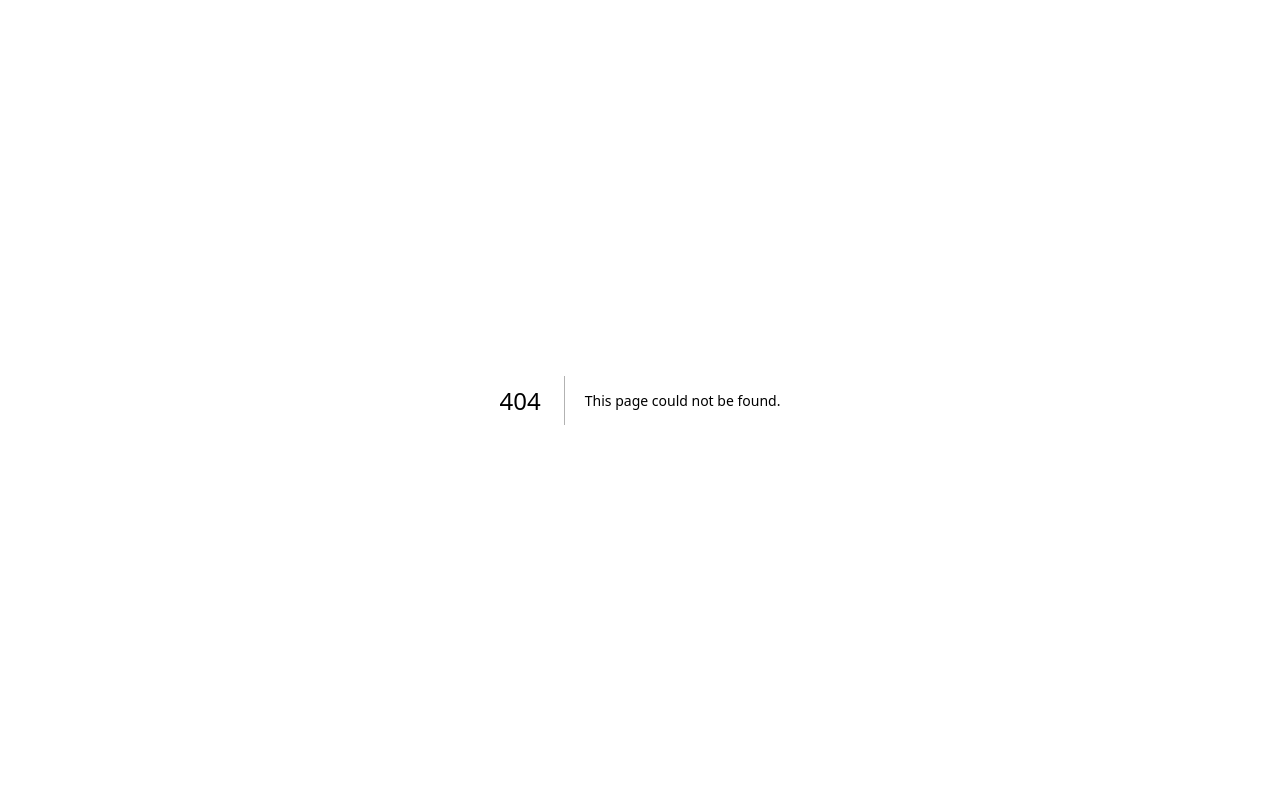
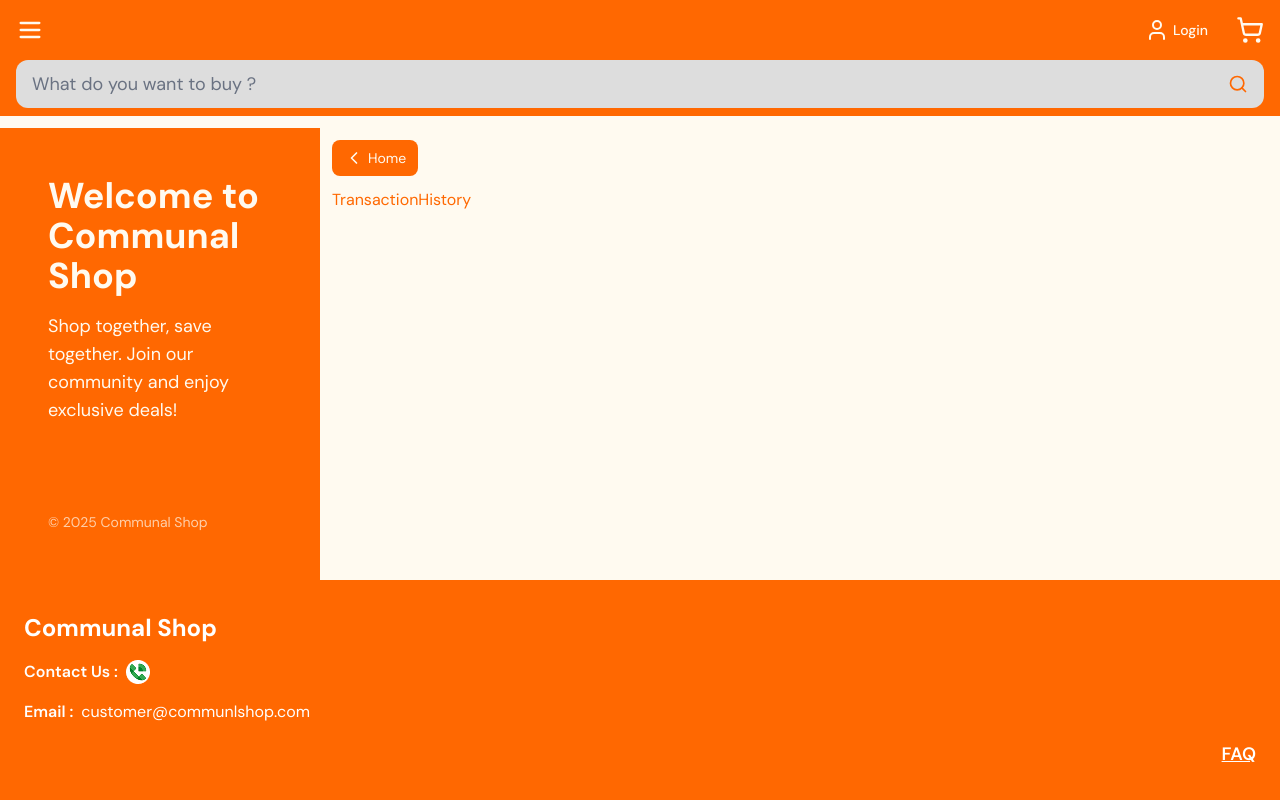
Before and after one commit to Communal/Communal-shop, a Next.js app: page /transaction-history in a window 1280 px wide. Before the commit this address had no page. Built offline with nearby package versions, Linux system fonts and the light colour scheme.

Commit message:
transaction page not done

```diff
--- /dev/null
+++ b/src/app/(auth)/transaction-history/page.jsx
@@ -0,0 +1,13 @@
+import React from "react";
+import BackHome from "@/components/Home";
+
+const TransactionHistory = () => {
+  return (
+    <main className="w-full flex flex-col gap-3">
+        <BackHome/>
+      <div>TransactionHistory</div>
+    </main>
+  );
+};
+
+export default TransactionHistory;
```
